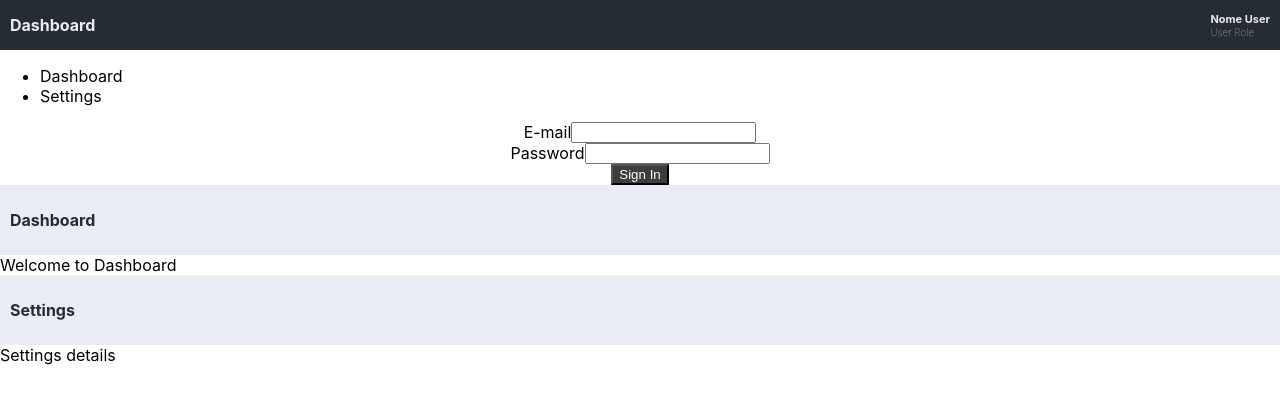
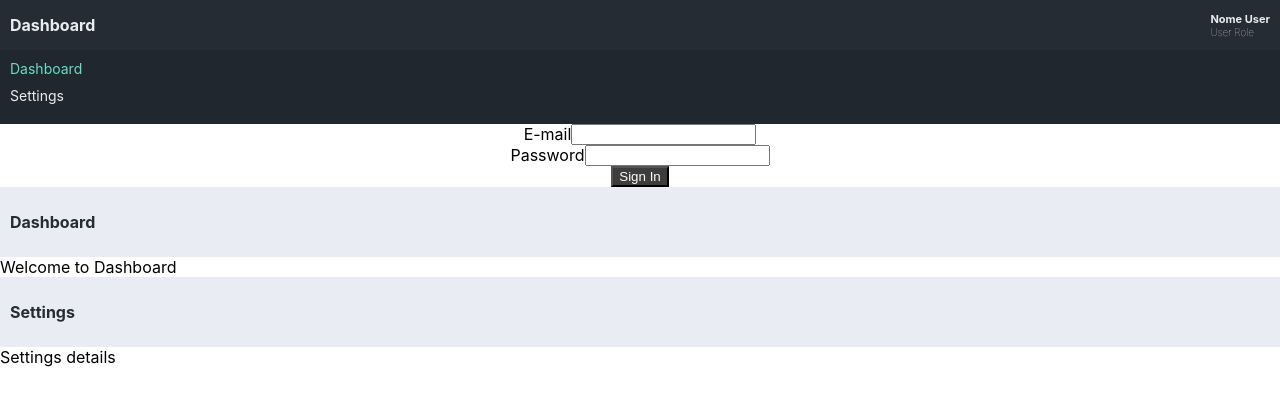
Before and after one commit to matheusabr/react-ts-dashboard, a React (Create React App) app: page / in a window 1280 px wide. Shown: the top 406 px of the page. Built offline with nearby package versions, Linux system fonts and the light colour scheme.

Commit message:
design(MenuDrawer): apply style

```diff
--- a/src/components/MenuDrawer.tsx
+++ b/src/components/MenuDrawer.tsx
@@ -1,4 +1,5 @@
 import React from "react";
+import { COLORS } from "../styles/colors";
 
 interface MenuItem {
   id: number;
@@ -25,13 +26,26 @@ const MENU_LIST: Array<MenuItem> = [
 interface Props {
   activePageId: number;
 }
+
 const MenuDrawer: React.FC<Props> = ({ activePageId }) => {
   return (
-    <ul>
-      {MENU_LIST.map((item) => (
-        <li key={item.id}>{item.label}</li>
-      ))}
-    </ul>
+    <div style={{ backgroundColor: COLORS.grey.darker }}>
+      <ul style={{ margin: 0, padding: 10, listStyleType: "none" }}>
+        {MENU_LIST.map((item) => (
+          <li
+            key={item.id}
+            style={{
+              fontSize: 14,
+              paddingBottom: 10,
+              color:
+                item.id === activePageId ? COLORS.primary : COLORS.secondary,
+            }}
+          >
+            {item.label}
+          </li>
+        ))}
+      </ul>
+    </div>
   );
 };
 
```
